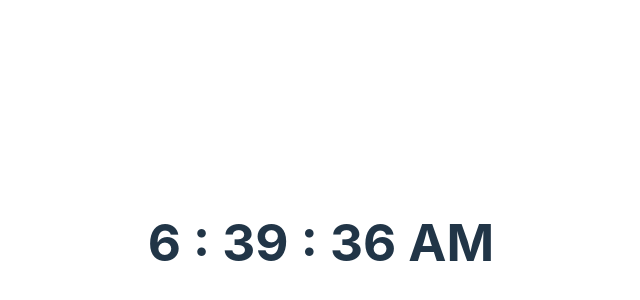
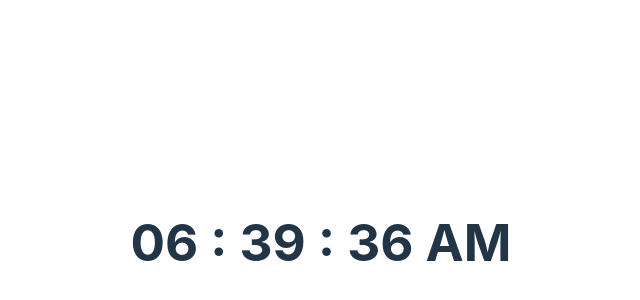
Before and after one commit to tadanama/clock, a React (Vite) app: page / in a window 1280 px wide. Shown: the part 158-458 px from the top of the page, without its empty margins (319-959 px from the left). Built offline with nearby package versions, Linux system fonts and the light colour scheme.

Commit message:
Prepend 0 to value that is less than 10

```diff
--- a/src/Clock.jsx
+++ b/src/Clock.jsx
@@ -23,10 +23,15 @@ function Clock() {
 		const seconds = time.getSeconds();
 		const amOrPM = hours > 12 ? "PM" : "AM";
 
-		return `${hours} : ${minutes} : ${seconds} ${amOrPM}`;
+		return `${prependZero(hours)} : ${prependZero(minutes)} : ${prependZero(
+			seconds
+		)} ${amOrPM}`;
 	}
 
 	// Add zero to the front if the number is less than 10
+	function prependZero(number) {
+		return number < 10 ? "0" + number : number;
+	}
 
 	return <h1>{formatTime()}</h1>;
 }
```
